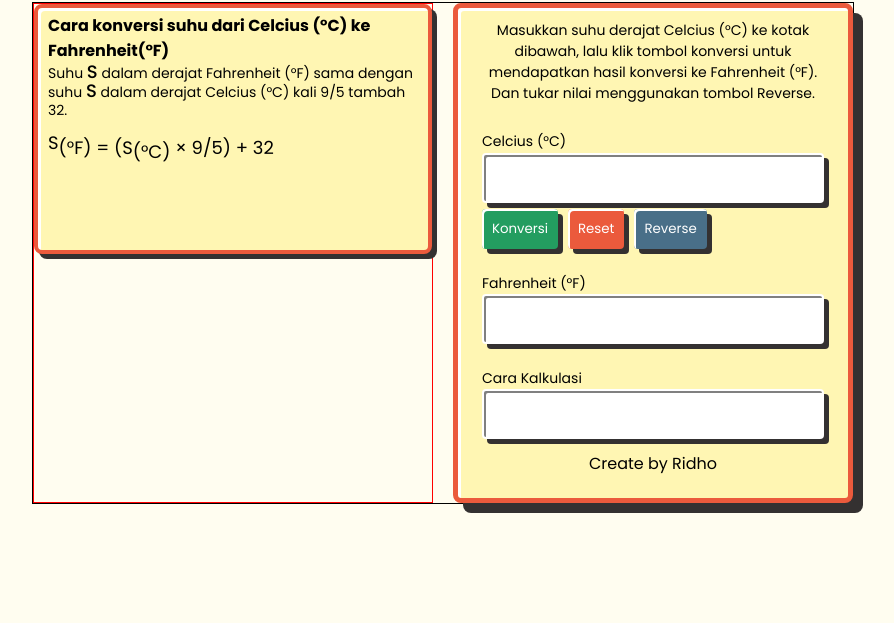
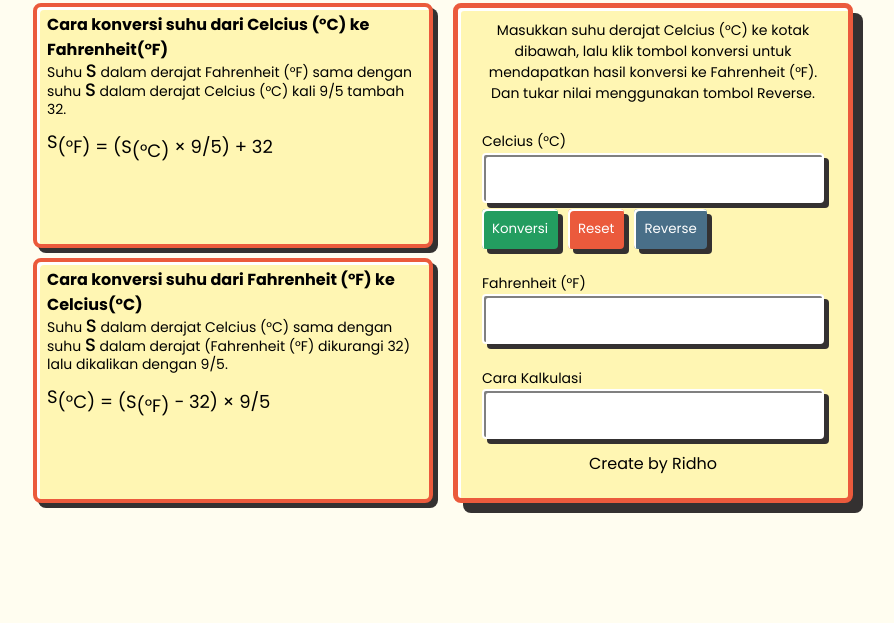
Before and after one commit to revou-fundamental-course/03-feb-25-R5Program, a plain HTML site: page index.html in a window 1280 px wide. Shown: the part 177-800 px from the top of the page, without its empty margins (197-1091 px from the left). Drawn offline with Linux system fonts and the light colour scheme; a web font is replaced by a local one.

Commit message:
Selesai, tinggal direview

```diff
--- a/css/style.css
+++ b/css/style.css
@@ -31,7 +31,7 @@ main {
 	/* width: 100%; */
 	display: flex;
 	align-items: center;
-	border: 1px solid;
+	/* border: 1px solid; */
 	gap: 20px;
 }
 .container {
@@ -181,9 +181,12 @@ main {
 .container-explain {
 	height: 500px;
 	width: 400px;
-	border: 1px solid red;
+	/* border: 1px solid red; */
+	display: flex;
+	flex-direction: column;
+	row-gap: 10px;
 }
-.celcius {
+.container-explain div {
 	height: 250px;
 	width: 100%;
 	background-color: #fff6b3;
@@ -193,14 +196,14 @@ main {
 	padding: 5px 10px;
 	/* display: none; */
 }
-.celcius h3 {
+.container-explain h3 {
 	font-size: 16px;
 }
-.celcius p {
+.container-explain p {
 	font-size: 14px;
 	line-height: 18px;
 }
-.celcius p:nth-child(3),
+.container-explain p:nth-child(3),
 sub {
 	margin-top: 15px;
 	font-size: 18px;
--- a/index.html
+++ b/index.html
@@ -26,7 +26,16 @@
 						S<sub>(&deg;F) = (S<sub>(&deg;C)</sub> &times; 9/5) + 32</sub>
 					</p>
 				</div>
-				<div class="fahrenheit"></div>
+				<div class="fahrenheit">
+					<h3>Cara konversi suhu dari Fahrenheit (&deg;F) ke Celcius(&deg;C)</h3>
+					<p>
+						Suhu <span style="font-size: large; font-weight: 500">S</span> dalam derajat Celcius (&deg;C) sama dengan suhu <span style="font-size: large; font-weight: 500">S</span> dalam derajat (Fahrenheit (&deg;F) dikurangi 32) lalu
+						dikalikan dengan 9/5.
+					</p>
+					<p>
+						S<sub>(&deg;C) = (S<sub>(&deg;F)</sub> &minus; 32) &times; 9/5</sub>
+					</p>
+				</div>
 			</div>
 			<!-- Container Utama Content-->
 			<div class="container">
```
